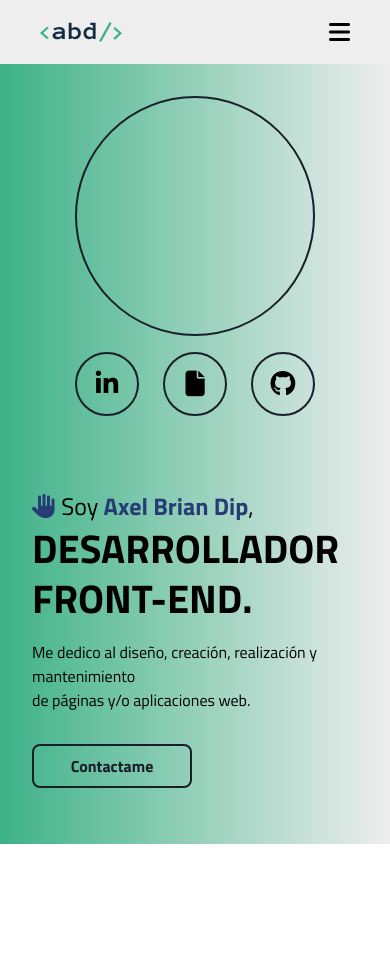
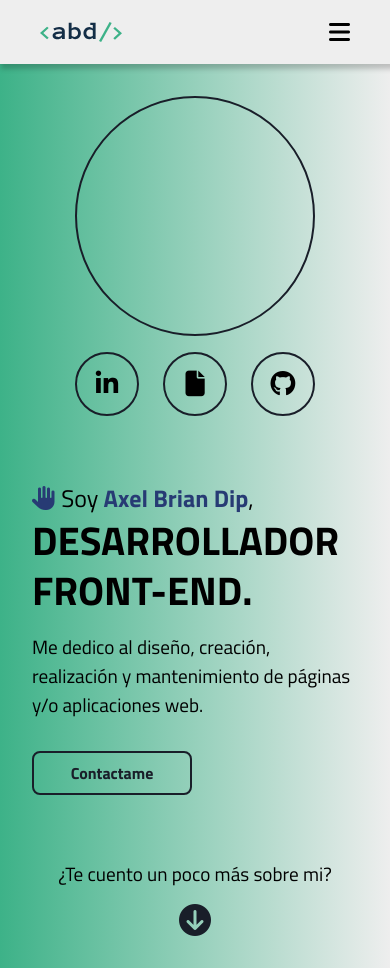
Before and after one commit to axelbriandip/portafolio-pro, a React (Vite) app: page / in a window 390 px wide. Before the commit the page ends 844 px from the top, so only its background shows below. Built offline with nearby package versions, Linux system fonts and the light colour scheme.

Commit message:
footer of home done

```diff
--- a/src/components/Home.jsx
+++ b/src/components/Home.jsx
@@ -4,7 +4,7 @@ const Home = () => {
     return (
         <section className='container-home'>
             {/* circles */}
-            <div className="circles col-5 col-s-12">
+            <article className="circles col-5 col-s-12">
                 <div className="photo animate__animated animate__backInDown"></div>
                 <div className="social-media animate__animated animate__backInLeft">
                     <div className="item-sm linkedin" id='tooltip'>
@@ -20,14 +20,18 @@ const Home = () => {
                         <span id='tooltipText'>Visitar Github</span>
                     </div>
                 </div>
-            </div>
+            </article>
             {/* text */}
-            <div className="text col-5 col-s-12 animate__animated animate__backInRight">
+            <article className="text col-5 col-s-12 animate__animated animate__backInRight">
                 <p className='name'><i className="fa-solid fa-hand animate__animated animate__wobble animate__delay-1s"></i> Soy <span>Axel Brian Dip</span>,</p>
                 <h1 className='title'>DESARROLLADOR <br/> FRONT-END.</h1>
-                <p className='description'>Me dedico al diseño, creación, realización y mantenimiento <br /> de páginas y/o aplicaciones web.</p>
+                <p className='description'>Me dedico al diseño, creación, realización y mantenimiento de páginas y/o aplicaciones web.</p>
                 <button className='btn-contactame'>Contactame</button>
-            </div>
+            </article>
+            <article className="footer-home col-12">
+                <p>¿Te cuento un poco más sobre mi?</p>
+                <i className="fa-solid fa-circle-arrow-down"></i>
+            </article>
         </section>
     );
 };
--- a/src/css/home.css
+++ b/src/css/home.css
@@ -12,7 +12,6 @@ body {
 }
 .container-home {
     padding: 6rem 2rem 2rem;
-    /* height: 100vh; */
     display: flex;
     flex-wrap: wrap;
     justify-content: center;
@@ -88,7 +87,7 @@ body {
 .text .description {
     margin-top: 1rem;
     margin-bottom: 2rem;
-    font-size: 1rem;
+    font-size: 1.2rem;
 }
 .item-sm,
 .btn-contactame {
@@ -133,8 +132,35 @@ body {
     visibility: visible;
     opacity: 1;
 }
+/* footer home */
+.footer-home {
+    display: flex;
+    flex-direction: column;
+    align-items: center;
+    margin-top: 4rem;
+}
+.footer-home p {
+    font-size: 1.2rem;
+}
+.footer-home i {
+    font-size: 2rem;
+    margin-top: 1rem;
+    color: var(--black);
+    cursor: pointer;
+    transition: .2s all;
+}
+.footer-home i:hover {
+    color: var(--blue);
+}
+/* responsive */
 @media screen and (max-width: 767px) {
     .container-home {
-        gap: 4rem;
+        gap: 0;
+    }
+    .text {
+        padding: 4rem 0;
+    }
+    .footer-home {
+        margin-top: 0;
     }
 }
--- a/src/css/nav.css
+++ b/src/css/nav.css
@@ -11,12 +11,14 @@
     justify-content: space-between;
     align-items: center;
     background-color: var(--white);
-    /* background-image: linear-gradient(-90deg, var(--green), var(--white)); */
     padding: 1.25rem 2.5rem;
 
     position: fixed;
     z-index: 1;
     width: 100vw;
+
+    /* offset-x | offset-y | blur-radius | spread-radius | color */
+    box-shadow: 3px 3px 5px 2px rgba(0, 0, 0, 0.2);
 }
 .navbar a {
     font-size: 1rem;
```
